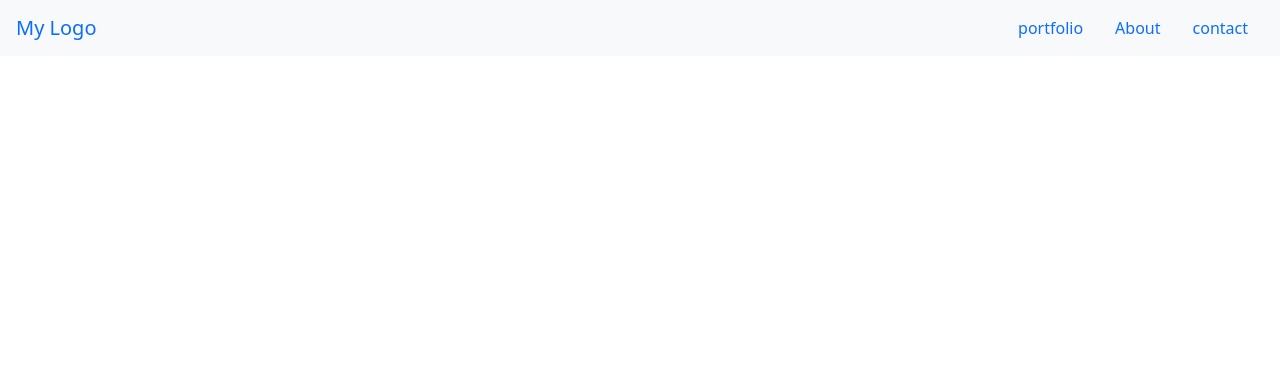
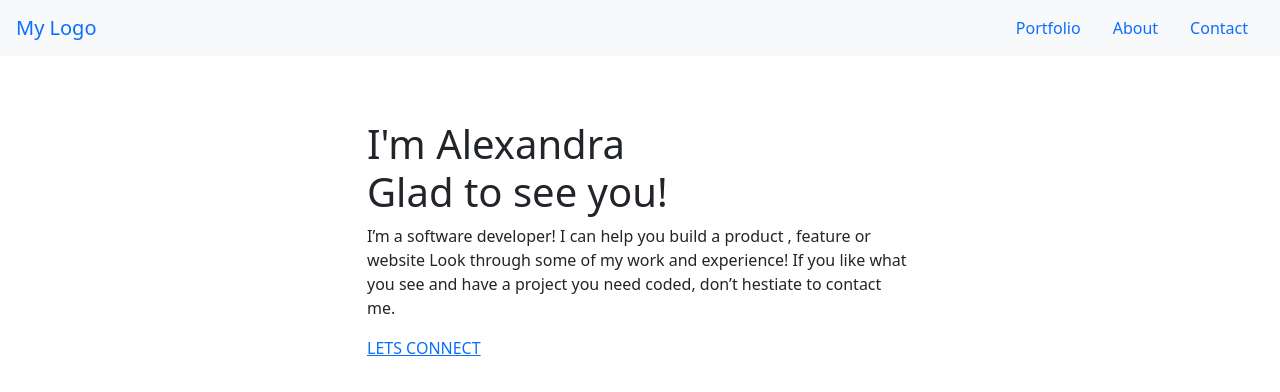
Before and after one commit to jash-debug/Introduction-to-Bootstrap-, a website: page index.html in a window 1280 px wide. Drawn offline with nearby package versions, Linux system fonts and the light colour scheme.

Commit message:
Add hero structure and elements

```diff
--- a/index.html
+++ b/index.html
@@ -15,16 +15,36 @@
         <a class="navbar-brand" href="#">My Logo</a>
         <ul class="nav nav-pills">
             <li class="nav-item">
-                <a class="nav-link" href="#scrollspyHeading1">portfolio</a>
+                <a class="nav-link" href="#scrollspyHeading1">Portfolio</a>
             </li>
             <li class="nav-item">
                 <a class="nav-link" href="#scrollspyHeading2">About</a>
             </li>
             <li class="nav-item dropdown">
-                <a class="nav-link" href="#scrollspyHeading2">contact</a>
+                <a class="nav-link" href="#scrollspyHeading2">Contact</a>
             </li>
         </ul>
     </nav>
+
+    <header class="container pt-5">
+        <div class="row">
+            <div class="col-3"></div>
+            <h1 class="col-6">I'm Alexandra<br>Glad to see you!</h1>
+            <div class="col-3"></div>
+        </div>
+        <div class="row">
+            <div class="col-3"></div>
+            <p class="col-6">I’m a software developer! I can help you build a product , feature or website Look through some of my work
+            and experience! If you like what you see and have a project you need coded, don’t hestiate to contact me.
+            </p>
+            <div class="col-3"></div>
+        </div>
+        <div class="row">
+            <div class="col-3"></div>
+            <a class="col-6" href="#">LETS CONNECT</a>
+            <div class="col-3"></div>
+        </div>
+    </header>
 
     <script src="https://cdn.jsdelivr.net/npm/bootstrap@5.0.2/dist/js/bootstrap.bundle.min.js"
         integrity="sha384-MrcW6ZMFYlzcLA8Nl+NtUVF0sA7MsXsP1UyJoMp4YLEuNSfAP+JcXn/tWtIaxVXM"
```
